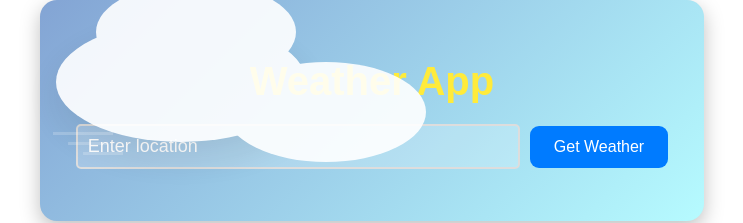
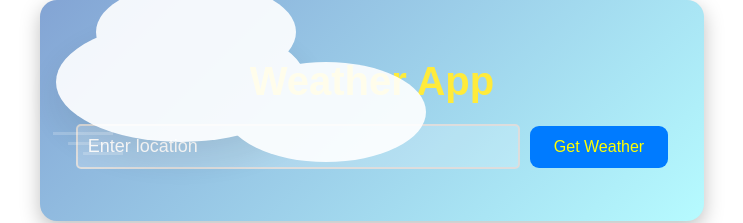
Before and after one commit to janurj/weather-app, a React (Create React App) app: page / in a window 1280 px wide. Shown: the top 223 px of the page, without its empty margins (268-1011 px from the left). Built offline with nearby package versions, Linux system fonts and the light colour scheme.

Commit message:
New changes  in  color

```diff
--- a/src/App.css
+++ b/src/App.css
@@ -27,7 +27,7 @@
 button {
   padding: 0.75rem 1.5rem;
   background-color: #007BFF;
-  color: white;
+  color: yellow;
   border: none;
   border-radius: 9px;
   cursor: pointer;
```
